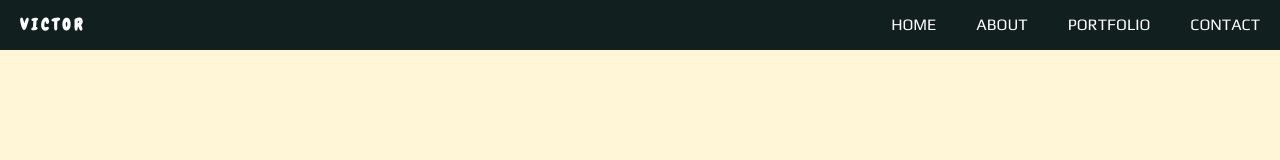
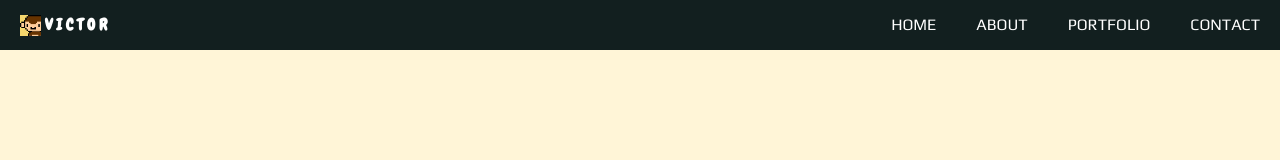
Before and after one commit to VictorKwong/portfolio, a plain HTML site: page index.html in a window 1280 px wide. Shown: the top 160 px of the page. Drawn offline with nearby package versions, Linux system fonts and the light colour scheme; some packages are replaced by stand-ins of ours; a script that the page names is missing.

Commit message:
Add Header Icon

```diff
--- a/index.html
+++ b/index.html
@@ -35,7 +35,7 @@
                 <a href="#home" class="circleSmallDecoration"><i class="fas fa-angle-double-up backgroundControl"></i></a>
             </div>
             <header class="headerIn header-box">
-                <h4><a href="#" class="javaRefresh">V i c t o r</a></h4>
+                <h4><a href="#" class="javaRefresh"><img src="./images/headerIcon.png" alt="monkey icon" class="headerIcon"> V i c t o r</a></h4>
 
                 <label for="click_id" class="hide"><i class="fa fa-2x fa-bars"></i></label>
                 <input type="checkbox" id="click_id" name="toggle" />
--- a/styles/style.css
+++ b/styles/style.css
@@ -25,6 +25,13 @@ html { -moz-box-sizing: border-box; -webkit-box-sizing: border-box; box-sizing:
     position: absolute;
     left:-1000%;
     top:-1000%;
+}
+
+/* Header Icon */
+.headerIcon{
+  width: 21px;
+  height: 21px;
+  vertical-align: middle;
 }
 
 html {
```
Also changed, not shown: images/headerIcon.png (added).
